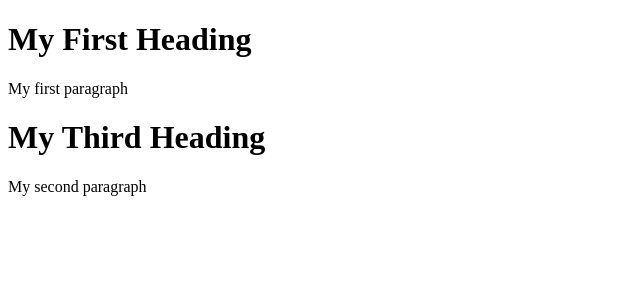
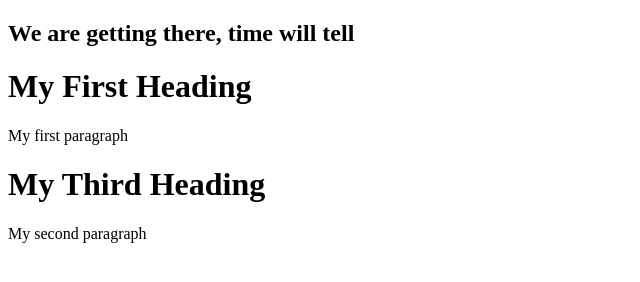
Before and after one commit to Iamjudeicon/DevOps_test, a plain HTML site: page index.html in a window 1280 px wide. Shown: the whole page, without its empty margins (0-640 px from the left). Drawn offline with Linux system fonts and the light colour scheme.

Commit message:
our fourth commit

```diff
--- a/index.html
+++ b/index.html
@@ -1,10 +1,10 @@
 <!DOCTYPE html>
 <html>
 <head>
-<title>Page Title</title>
+<title>Call us DevOps Engineers</title>
 </head>
 <body>
-
+<h2> We are getting there, time will tell </h2>
 <h1>My First Heading</h1>
 <p>My first paragraph</p>
 <h1>My Third Heading</h1>
```
